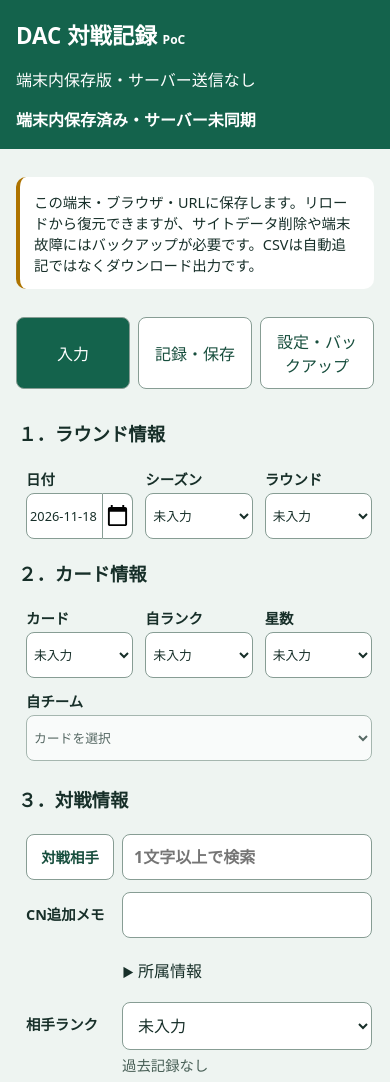
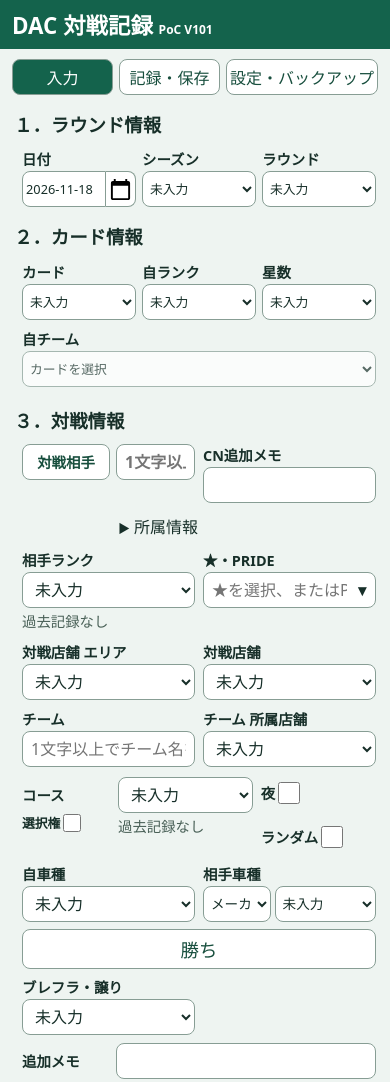
Before and after one commit to Pand-GtHb/dac-opponent-info, a plain HTML site: page index.html in a window 390 px wide. Shown: the top 1082 px of the page. Drawn offline with Linux system fonts and the light colour scheme.

Commit message:
Compact mobile layout and filter match lists by opponent
Co-authored-by: Copilot <223556219+Copilot@users.noreply.github.com>

```diff
--- a/app.js
+++ b/app.js
@@ -6,6 +6,7 @@
   const C = RecordCatalog;
   const maintenance = RecordMaintenance;
   const $ = id => document.getElementById(id);
+  $("appVersion").textContent = `V${maintenance.version}`;
   let state, db, revision = 0, pending = 0, failure = null, busy = false, opponentEdited = false;
   let resetComplete = false;
   let historyPage = 0;
@@ -795,12 +796,19 @@
       (records.length ? `・勝率 ${M.formatWinRate(records)}` : "");
     $("history").append(summary, recordsTable(records.slice(0, 10), false));
   }
+  function renderInputRecords() {
+    const all = state.records.filter(isAppRecord);
+    const filter = M.opponentNameFilter($("inputOpponentFilter").value);
+    const appRecords = all.filter(filter).reverse();
+    const winRates = M.opponentWinRates(state.records, state.settings.shopAliases, appRecords);
+    const count = appRecords.length.toLocaleString("ja-JP");
+    $("inputRecordCount").textContent = appRecords.length === all.length ? `(${count}件)`
+      : `(${count} / ${all.length.toLocaleString("ja-JP")}件)`;
+    $("inputRecordList").replaceChildren(recordsTable(appRecords, true, new Map(), winRates));
+  }
   function renderRecords() {
     if (resetComplete) return;
-    const appRecords = state.records.filter(isAppRecord).reverse();
-    const winRates = M.opponentWinRates(state.records, state.settings.shopAliases, appRecords);
-    $("inputRecordCount").textContent = `(${appRecords.length.toLocaleString("ja-JP")}件)`;
-    $("inputRecordList").replaceChildren(recordsTable(appRecords, true, new Map(), winRates));
+    renderInputRecords();
     $("recordCount").textContent = `(${state.records.length.toLocaleString("ja-JP")}件)`;
     renderSavedRecords();
   }
@@ -813,10 +821,11 @@
       return;
     }
     const query = $("search").value.trim();
-    const result = M.recordHistoryPage(state.records, query, historyPage);
+    const opponent = $("historyOpponentFilter").value.trim();
+    const result = M.recordHistoryPage(state.records, query, historyPage, opponent);
     historyPage = result.page;
     const count = value => value.toLocaleString("ja-JP");
-    const total = query ? `検索結果：${count(result.total)}件 / 全${count(state.records.length)}件`
+    const total = query || opponent ? `検索結果：${count(result.total)}件 / 全${count(state.records.length)}件`
       : `全${count(result.total)}件`;
     $("recordSearchInfo").textContent = result.total
       ? `${total}（${count(result.firstShown)}〜${count(result.lastShown)}件目を表示）` : total;
@@ -940,7 +949,7 @@
     heading.textContent = "このアプリの端末内データを初期化しました";
     const message = document.createElement("p");
     message.textContent = "このタブを閉じてください。再利用する場合は開き直し、マスターまたはJSONバックアップを読み込んでください。別タブに残る古い内容を救出した場合は、消去済みデータの再取込に注意してください。";
-    main.replaceChildren(heading, message);
+    main.replaceChildren(heading, message, $("status").closest("footer"));
     $("status").textContent = "初期化完了・このタブでの入力と保存は停止しています";
     $("error").hidden = true;
   }
@@ -1124,9 +1133,14 @@
   $("savedRecords").ontoggle = () => renderSavedRecords();
   $("historyPrevious").onclick = event => changeHistoryPage(-1, event.currentTarget);
   $("historyNext").onclick = event => changeHistoryPage(1, event.currentTarget);
+  $("inputOpponentFilter").oninput = renderInputRecords;
+  $("historyOpponentFilter").oninput = () => {
+    historyPage = 0;
+    renderSavedRecords();
+  };
   $("search").oninput = () => {
     historyPage = 0;
-    const open = Boolean($("search").value.trim());
+    const open = Boolean($("search").value.trim() || $("historyOpponentFilter").value.trim());
     if ($("savedRecords").open !== open) $("savedRecords").open = open;
     else renderSavedRecords();
   };
--- a/index.html
+++ b/index.html
@@ -7,22 +7,19 @@
   <title>DAC 対戦記録 PoC</title>
   <link rel="manifest" href="./manifest.webmanifest">
   <link rel="icon" href="./icon.svg" type="image/svg+xml">
-  <link rel="stylesheet" href="./style.css?v=99">
+  <link rel="stylesheet" href="./style.css?v=101">
   <script defer src="./catalog.js?v=89"></script>
-  <script defer src="./model.js?v=99"></script>
+  <script defer src="./model.js?v=101"></script>
   <script defer src="./storage.js?v=98"></script>
-  <script defer src="./maintenance.js?v=100"></script>
-  <script defer src="./app.js?v=100"></script>
+  <script defer src="./maintenance.js?v=101"></script>
+  <script defer src="./app.js?v=101"></script>
 </head>
 <body>
-<header><h1>DAC 対戦記録 <small>PoC</small></h1>
-  <p>端末内保存版・サーバー送信なし</p>
-  <strong id="status" role="status" aria-live="polite">読み込み中…</strong>
+<header><h1>DAC 対戦記録 <small>PoC <span id="appVersion"></span></small></h1>
   <p id="error" role="alert" hidden></p>
 </header>
 <main>
-  <aside class="notice">この端末・ブラウザ・URLに保存します。リロードから復元できますが、サイトデータ削除や端末故障にはバックアップが必要です。CSVは自動追記ではなくダウンロード出力です。</aside>
-  <nav aria-label="画面切り替え">
+  <nav class="tabs" aria-label="画面切り替え">
     <button type="button" data-tab="entry" aria-pressed="true">入力</button>
     <button type="button" data-tab="records" aria-pressed="false">記録・保存</button>
     <button type="button" data-tab="settings" aria-pressed="false">設定・バックアップ</button>
@@ -72,6 +69,7 @@
     <h2>１．入力記録 <span id="inputRecordCount"></span></h2>
     <div class="section-content">
       <p class="hint">Excel未反映のアプリ仮登録を表示します。入力途中の下書きは含みません。</p>
+      <label class="opponent-filter">相手列で絞り込み<input id="inputOpponentFilter" type="search" aria-controls="inputRecordList"></label>
       <div id="inputRecordList"></div>
     </div>
     <h2>２．保存</h2>
@@ -91,9 +89,10 @@
     <h2>３．過去実績</h2>
     <div class="section-content">
     <label>名前・エリア・店舗・チーム・メモで絞り込み<input id="search" type="search"></label>
-    <p class="hint">検索は全件が対象です。一覧は50件ずつ表示します。検索欄を空にすると閉じます。</p>
+    <p class="hint">検索・相手列の絞り込みは全件が対象です。一覧は50件ずつ表示します。</p>
     <details id="savedRecords">
       <summary>対戦一覧 <span id="recordCount"></span></summary>
+      <label class="opponent-filter">相手列で絞り込み<input id="historyOpponentFilter" type="search" aria-controls="recordList"></label>
       <p id="recordSearchInfo" role="status"></p>
       <p class="hint">「登録No.」列に仮No.または正式なData_No.を表示します。仮登録の行は茶色の文字です。勝ちの行の青い背景は維持します。番号のない旧記録は「—」と表示します。</p>
       <nav id="historyPages" aria-label="過去実績のページ切替" hidden>
@@ -154,6 +153,7 @@
     </details>
     </div>
     <h2>２．バックアップ</h2>
+    <aside class="notice">この端末のブラウザに保存します。サイトデータの削除や端末故障に備えてバックアップしてください。CSVはダウンロード出力です。</aside>
     <div class="settings-section">
     <p>CSVは保存済み対戦のみ。JSONには下書き・設定も含み、復元に使えます。出力したファイルの保管先を確認してください。</p>
     <button type="button" id="csv" disabled>集計後CSV v1を出力（入力用）</button>
@@ -205,7 +205,7 @@
       <p id="maintenanceInfo" class="maintenance-info" role="status"></p>
       <section class="master-step">
         <h3>（５）困ったとき</h3>
-        <p>動作を止めたい場合は、上部が「端末内保存済み」になったことを確認し、このアプリのタブ・ウィンドウをすべて閉じてください。保存エラー時は先に「画面内データの救出用JSON」を保管してください。メモリの回収時期はブラウザ・OSが管理します。</p>
+        <p>動作を止めたい場合は、画面末尾が「端末内保存済み」になったことを確認し、このアプリのタブ・ウィンドウをすべて閉じてください。保存エラー時は先に「画面内データの救出用JSON」を保管してください。メモリの回収時期はブラウザ・OSが管理します。</p>
         <p>復元は「２．バックアップ」→「JSONバックアップを復元」から行います。現在の内容を置き換えるため、復元前のバックアップも保管してください。</p>
         <button type="button" id="showDiagnostics" disabled>診断情報を表示・更新</button>
         <button type="button" id="copyDiagnostics" disabled>表示中の診断情報をコピー</button>
@@ -215,6 +215,7 @@
       </section>
     </div>
   </section>
+  <footer><small id="status" role="status" aria-live="polite">読み込み中…</small></footer>
 </main>
 </body>
 </html>
--- a/maintenance.js
+++ b/maintenance.js
@@ -1,6 +1,6 @@
 (function (root) {
   "use strict";
-  const version = 100;
+  const version = 101;
   const currentCache = `dac-record-poc-v${version}`;
   const isAppCache = name => /^dac-record-poc-v\d+$/.test(name);
   async function cacheNames() {
--- a/model.js
+++ b/model.js
@@ -42,11 +42,16 @@
     }
     return matches;
   }
-  function recordHistoryPage(records, input, requestedPage) {
+  function opponentNameFilter(input) {
+    const query = normalizeSearch(input.trim());
+    return query ? record => normalizeSearch(record.values.opponent).includes(query) : () => true;
+  }
+  function recordHistoryPage(records, input, requestedPage, opponent = "") {
     const pageSize = 50;
     const query = normalizeSearch(input);
-    const matching = query
-      ? records.filter(record => recordSearchParts(record).join(" ").includes(query))
+    const matchesOpponent = opponentNameFilter(opponent);
+    const matching = query || opponent
+      ? records.filter(record => matchesOpponent(record) && (!query || recordSearchParts(record).join(" ").includes(query)))
       : records;
     const total = matching.length;
     const lastPage = Math.max(0, Math.ceil(total / pageSize) - 1);
@@ -720,7 +725,7 @@
     if (/^\s*'(?=[=+\-@])/.test(value)) return value.replace(/^(\s*)'/, "$1");
     return value;
   }
-  const api = { fields, defaultSettings, prefectures, recordSearchMatches, recordHistoryPage, searchHighlightParts, formatWinRate, opponentWinRates, formatCourseChoiceRate, formatCourseResult, playerSuggestions, applyPlayerCandidate, applyUnknownPlayer, syncDefaultOpponentRank, teamSuggestions, newDraft, captureOpponentTime, hasCurrentOpponentTime, matchDateTime, normalizeName, shopKey, parsePaste, applyPaste, applyPasteWithHistory, mergeTemporaryCounters, nextTemporaryNo,
+  const api = { fields, defaultSettings, prefectures, recordSearchMatches, recordHistoryPage, opponentNameFilter, searchHighlightParts, formatWinRate, opponentWinRates, formatCourseChoiceRate, formatCourseResult, playerSuggestions, applyPlayerCandidate, applyUnknownPlayer, syncDefaultOpponentRank, teamSuggestions, newDraft, captureOpponentTime, hasCurrentOpponentTime, matchDateTime, normalizeName, shopKey, parsePaste, applyPaste, applyPasteWithHistory, mergeTemporaryCounters, nextTemporaryNo,
     validateSettings, validateDraft, validateRecord, validateBackup, withoutCardNumbers, findHistory, previousCourseMatch, previousOutcome, upsert, mergeHistory, replaceHistory, toCsv, toImportCsv, toExcelCsv, mergeImportCsv };
   if (typeof module !== "undefined" && module.exports) module.exports = api;
   else root.RecordModel = api;
--- a/style.css
+++ b/style.css
@@ -1,21 +1,23 @@
 :root { color-scheme: light; font-family: system-ui, sans-serif; color: #172f29; background: #eef4f1; }
 * { box-sizing: border-box; }
 body { margin: 0; }
-header { background: #14634c; color: white; padding: 18px max(16px, calc((100% - 900px) / 2)); }
+header { background: #14634c; color: white; padding: 8px max(12px, calc((100% - 900px) / 2)); }
 h1 { margin: 0; font-size: 1.4rem; }
-h2 { font-size: 1.15rem; }
+h1 small { white-space: nowrap; }
+h2 { font-size: 1.15rem; margin: .65em 0 .4em; }
 small { font-size: .75rem; }
-main { max-width: 932px; margin: auto; padding: 16px; }
-nav { display: flex; gap: 8px; position: sticky; top: 0; background: #eef4f1; padding: 12px 0; z-index: 1; }
-nav button { flex: 1; }
-button, input, select, textarea { font: inherit; border: 1px solid #879d94; border-radius: 8px; padding: 11px; }
-input, select, textarea { width: 100%; background: white; color: #172f29; min-height: 46px; }
+main { max-width: 932px; margin: auto; padding: 6px 12px 12px; }
+.tabs { display: flex; gap: 6px; position: sticky; top: 0; background: #eef4f1; padding: 4px 0; z-index: 1; }
+.tabs button { flex: 1; min-width: 0; padding-inline: 3px; margin: 0; }
+.tabs button:last-child { flex: 1.55; }
+button, input, select, textarea { font: inherit; border: 1px solid #879d94; border-radius: 8px; padding: 5px 8px; }
+input, select, textarea { width: 100%; background: white; color: #172f29; min-height: 36px; }
 textarea { resize: vertical; }
-button { background: white; color: #174e3d; min-height: 46px; cursor: pointer; margin: 4px 0; }
+button { background: white; color: #174e3d; min-height: 36px; cursor: pointer; margin: 3px 0; }
 button:disabled { opacity: .5; cursor: not-allowed; }
 .primary, nav button[aria-pressed="true"] { background: #14634c; color: white; }
-label, .player-search-row { display: grid; grid-template-columns: minmax(0, 5.5rem) minmax(0, 1fr); align-items: start; gap: 8px; margin: 6px 0; font-weight: 600; }
-.field-caption { padding-top: 11px; font-size: .9rem; overflow-wrap: anywhere; }
+label, .player-search-row { display: grid; grid-template-columns: minmax(0, 5.5rem) minmax(0, 1fr); align-items: start; gap: 6px; margin: 4px 0; font-weight: 600; }
+.field-caption { padding-top: 7px; font-size: .9rem; overflow-wrap: anywhere; }
 .field-controls { display: block; min-width: 0; }
 .date-control { display: flex; align-items: stretch; min-width: 0; }
 .date-control > input:first-child { flex: 1; width: 0; border-radius: 8px 0 0 8px; }
@@ -24,25 +26,31 @@ label, .player-search-row { display: grid; grid-template-columns: minmax(0, 5.5r
 #dateCalendar::-webkit-calendar-picker-indicator { position: absolute; inset: 0; width: auto; height: auto; margin: 0; cursor: pointer; background-position: center; }
 .star-combo { display: block; position: relative; }
 .star-combo input { padding-right: 28px; }
-.star-combo::after { content: "\25be"; position: absolute; right: 10px; top: 12px; pointer-events: none; }
+.star-combo::after { content: "\25be"; position: absolute; right: 10px; top: 50%; transform: translateY(-50%); pointer-events: none; }
 .star-options { position: absolute; top: 100%; left: 0; width: 100%; z-index: 3; max-height: 240px; overflow-y: auto; background: white; border: 1px solid #879d94; border-radius: 8px; box-shadow: 0 4px 12px #0002; font-weight: 400; }
-.star-options > span { display: block; padding: 10px; cursor: pointer; }
+.star-options > span { display: block; padding: 6px 8px; min-height: 32px; cursor: pointer; }
 .star-options > span:hover, .star-options > span[aria-selected="true"] { background: #e5efff; }
 label input, label select, label textarea { display: block; min-width: 0; margin: 0; font-weight: 400; }
 .field-controls > select + input { margin-top: 4px; }
 .opponent-car-controls { display: grid; grid-template-columns: minmax(0, 2fr) minmax(0, 3fr); gap: 4px; }
-.opponent-car-controls select { min-width: 0; padding: 8px 3px; font-size: .85rem; }
+.opponent-car-controls select { min-width: 0; padding: 5px 3px; font-size: .85rem; }
 .field-controls .hint { display: block; margin: 4px 0 0; font-weight: 400; }
 input[type="file"] { font-size: .8rem; }
 fieldset { padding: 0; border: 0; min-width: 0; }
-.grid { display: grid; grid-template-columns: minmax(0, 1fr); gap: 0 16px; }
+.grid { display: grid; grid-template-columns: repeat(2, minmax(0, 1fr)); gap: 0 8px; }
 .full-width { grid-column: 1 / -1; }
 .session-fields { display: grid; grid-template-columns: repeat(3, minmax(0, 1fr)); gap: 0 12px; }
 .session-fields > div, #primaryFields > div { min-width: 0; }
 @media (max-width: 759px) {
-  .session-fields label { grid-template-columns: minmax(0, 1fr); gap: 4px; }
-  .session-fields .field-caption { padding-top: 0; }
-  .session-fields input, .session-fields select { padding: 8px 3px; font-size: .8rem; }
+  .session-fields label, .grid > div:not(.full-width) > label {
+    grid-template-columns: minmax(0, 1fr); grid-template-rows: minmax(1.25em, auto) auto; gap: 2px;
+  }
+  @media (max-width: 759px) {
+  }
+  .session-fields .field-caption, .grid > div:not(.full-width) > label > .field-caption { padding-top: 0; white-space: normal; }
+  .session-fields input, .session-fields select { padding: 5px 3px; font-size: .8rem; }
+  .session-fields { column-gap: 6px; }
+  details#affiliationFields > #extraFields { margin-left: .5rem; }
 }
 @media (min-width: 760px) {
   .grid { grid-template-columns: repeat(2, minmax(0, 1fr)); }
@@ -53,7 +61,8 @@ fieldset { padding: 0; border: 0; min-width: 0; }
 }
 .notice, .panel, article { background: white; padding: 14px; border-radius: 10px; margin: 12px 0; overflow-wrap: anywhere; }
 .notice { border-left: 4px solid #ad7300; font-size: .9rem; }
-.hint { font-size: .85rem; color: #4a6158; line-height: 1.6; }
+.hint { font-size: .85rem; color: #4a6158; line-height: 1.45; margin-block: .4em; }
+label.opponent-filter { grid-template-columns: auto minmax(0, 1fr); align-items: center; }
 .settings-section, .section-content { margin-left: clamp(.5rem, 2vw, 1.25rem); }
 .export-date-range { display: grid; grid-template-columns: repeat(2, minmax(0, 1fr)); gap: 0 12px; }
 .export-date-range label { min-width: 0; grid-template-columns: minmax(0, 1fr); gap: 4px; }
@@ -71,10 +80,10 @@ fieldset { padding: 0; border: 0; min-width: 0; }
 .master-choices input { width: 20px; min-height: 20px; flex: 0 0 20px; }
 .master-choices small { margin-left: auto; font-weight: 400; }
 .master-file-controls { display: flex; flex-wrap: wrap; gap: 4px; }
-.master-file-controls button { min-height: 32px; padding: 4px 8px; font-size: .75rem; overflow-wrap: anywhere; max-width: 100%; }
+.master-file-controls button { min-height: 28px; padding: 3px 8px; font-size: .75rem; overflow-wrap: anywhere; max-width: 100%; }
 #error { background: #fff1ef; color: #9c2013; padding: 12px; white-space: pre-wrap; overflow-wrap: anywhere; }
-#status { display: block; }
-summary { padding: 14px 0; cursor: pointer; }
+#status { display: block; margin-top: 8px; }
+summary { padding: 7px 0; cursor: pointer; }
 #entryCardPanel > summary, #affiliationFields > summary { list-style: none; }
 #entryCardPanel > summary::-webkit-details-marker, #affiliationFields > summary::-webkit-details-marker { display: none; }
 #entryCardPanel > summary::before, #affiliationFields > summary::before {
@@ -98,8 +107,7 @@ details > details { padding-left: .5rem; border-left: 2px solid #d5e2dc; }
 .settings-table th, .settings-table td { border: 1px solid #879d94; padding: 8px; text-align: left; overflow-wrap: anywhere; white-space: pre-line; }
 .settings-table th { background: #e5eeea; }
 .card-info th { width: 8rem; white-space: nowrap; }
-.settings-table select { padding: 8px 4px; min-width: 0; }
-.settings-table input { padding: 8px 4px; min-width: 0; }
+.settings-table select, .settings-table input { padding: 5px 4px; min-width: 0; }
 .records-table-scroll { max-width: 100%; overflow-x: auto; }
 .records-table { border-collapse: collapse; min-width: 100%; background: white; font-size: .9rem; }
 .records-table th, .records-table td { border: 1px solid #879d94; padding: 8px; text-align: left; vertical-align: top; }
@@ -109,9 +117,9 @@ details > details { padding-left: .5rem; border-left: 2px solid #d5e2dc; }
 .records-table tr.record-provisional { color: #824100; }
 .records-table mark { background: #ffe272; color: inherit; }
 #historyPages { display: flex; flex-wrap: wrap; align-items: center; gap: 8px; margin: 8px 0; }
-#historyPages button { min-width: 64px; min-height: 44px; margin: 0; }
+#historyPages button { min-width: 64px; margin: 0; }
 #historyPageNumber { text-align: center; font-variant-numeric: tabular-nums; }
-.course-block { display: grid; grid-template-columns: minmax(0, 1fr); gap: 0 16px; align-items: start; border-radius: 8px; }
+.course-block { display: grid; grid-template-columns: minmax(0, 2fr) minmax(0, 1fr); gap: 0 8px; align-items: start; border-radius: 8px; }
 #primaryFields { border-radius: 8px; }
 #primaryFields.current-win { background: #d3e6ff; }
 .course-field { display: grid; grid-template-columns: minmax(0, 5.5rem) minmax(0, 1fr); gap: 8px; margin: 6px 0; }
@@ -130,12 +138,12 @@ details > details { padding-left: .5rem; border-left: 2px solid #d5e2dc; }
 #courseResult, #opponentResult, #cardTeamDetails { min-width: 0; margin: 4px 0 0; white-space: nowrap; overflow-x: auto; font-size: .9rem; font-weight: 400; }
 #courseResult { overflow: hidden; }
 .checkbox-row { display: flex; flex-wrap: wrap; align-items: center; gap: 4px 12px; }
-.checkbox-field { display: flex; align-items: center; gap: 6px; min-height: 46px; cursor: pointer; margin: 6px 0; }
+.checkbox-field { display: flex; align-items: center; gap: 6px; min-height: 36px; cursor: pointer; margin: 4px 0; }
 .checkbox-field .field-caption { padding: 0; }
 .checkbox-field input[type="checkbox"] { width: 22px; height: 22px; min-height: 22px; margin: 0; cursor: pointer; accent-color: #14634c; }
-.win-toggle, .save-entry { width: 100%; min-height: 54px; }
+.win-toggle, .save-entry { width: 100%; min-height: 40px; }
 .entry-actions { display: flex; flex-wrap: wrap; justify-content: space-between; gap: 8px; }
-#quickCsv { margin-left: auto; min-height: 54px; }
+#quickCsv { margin-left: auto; }
 .win-toggle { font-size: 1.15rem; border: 1px solid #879d94; background: #fff; }
 .win-toggle[aria-pressed="true"] { background: #235ac4; border-color: #235ac4; color: white; }
 @media (max-width: 400px) {
@@ -150,5 +158,5 @@ details > details { padding-left: .5rem; border-left: 2px solid #d5e2dc; }
 .suggestions button:focus { background: #e5efff; border-color: #235ac4; }
 #field-course.previous-win { background: #e5efff; color: #123f9a; border-color: #235ac4; }
 #field-course.previous-loss { background: #ffe8e8; color: #a01515; border-color: #bf3030; }
-.player-search-row > button { margin: 0; padding: 11px 4px; font-size: .9rem; font-weight: 600; }
+.player-search-row > button { margin: 0; padding: 5px 4px; font-size: .9rem; font-weight: 600; }
 .player-search-row > input { min-width: 0; }
--- a/sw.js
+++ b/sw.js
@@ -1,6 +1,6 @@
 "use strict";
-const CACHE = "dac-record-poc-v100";
-const ASSETS = ["./index.html", "./style.css?v=99", "./catalog.js?v=89", "./model.js?v=99", "./storage.js?v=98", "./maintenance.js?v=100", "./app.js?v=100", "./manifest.webmanifest", "./icon.svg"];
+const CACHE = "dac-record-poc-v101";
+const ASSETS = ["./index.html", "./style.css?v=101", "./catalog.js?v=89", "./model.js?v=101", "./storage.js?v=98", "./maintenance.js?v=101", "./app.js?v=101", "./manifest.webmanifest", "./icon.svg"];
 self.addEventListener("install", event => {
   event.waitUntil(caches.open(CACHE).then(cache => cache.addAll(ASSETS)));
 });
```
